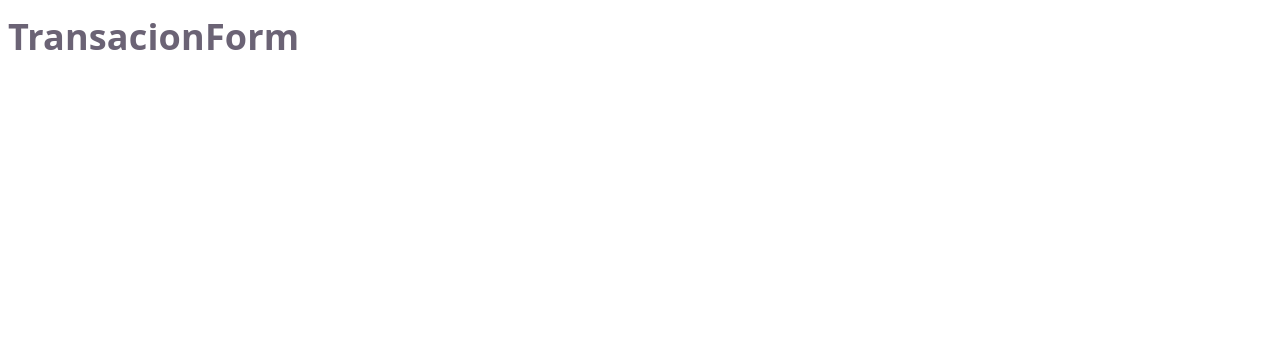
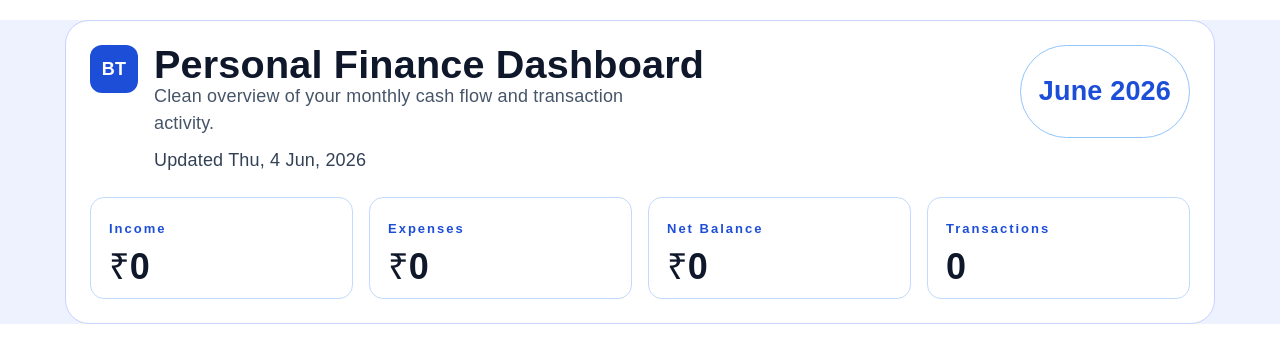
Before and after one commit to yogeshkumawat2027/azentrix-fullstack-task1-, a React (Vite) app: page / in a window 1280 px wide. Shown: the top 362 px of the page. Built offline with nearby package versions, Linux system fonts and the light colour scheme.

Commit message:
make header component with dynamic stat values

```diff
--- a/src/App.jsx
+++ b/src/App.jsx
@@ -1,17 +1,6 @@
-import { useState,useEffect } from 'react'
-import reactLogo from './assets/react.svg'
-import viteLogo from './assets/vite.svg'
-import heroImg from './assets/hero.png'
-// import './App.css'
-
-import {
-  getTransactions,
-} from "./services/transactionService";
-
-import TransactionForm from "./components/TransactionForm";
-// import TransactionTable from "./components/TransactionTable";
-// import SummaryCards from "./components/SummaryCards";
-// import ExpenseChart from "./components/ExpenseChart";
+import { useEffect, useState } from "react";
+import Header from "./components/Header";
+import { getTransactions } from "./services/transactionService";
 
 function App() {
   const [transactions, setTransactions] = useState([]);
@@ -22,21 +11,7 @@ function App() {
 
   return (
     <div>
-
-
-      {/* <SummaryCards transactions={transactions} /> */}
-
-      <TransactionForm
-        transactions={transactions}
-        setTransactions={setTransactions}
-      />
-{/*
-      <TransactionTable
-        transactions={transactions}
-        setTransactions={setTransactions}
-      />
-
-      <ExpenseChart transactions={transactions} /> */}
+      <Header transactions={transactions} />
     </div>
   );
 }
--- a/src/components/Header.jsx
+++ b/src/components/Header.jsx
@@ -1,12 +1,76 @@
-import { getTransactions } from "../services/transactionService";
+import "./Header.css";
 
- function Header(){
+function Header({ transactions }) {
 
-    return(
-        <>
-        <h1>Header</h1>
-        </>
-    )
- }
 
- export default Header;
+    const income = transactions.filter((t)=> t.type === "income")
+                 .reduce((sum , t)=> sum + Number(t.amount) , 0);
+
+    const expenses = transactions
+        .filter((t)=> t.type === "expense")
+        .reduce((sum , t) => sum + Number(t.amount),0);
+
+
+    const netBalance = income - expenses;
+
+    const currDate = new Date();
+
+    const monthYear = currDate.toLocaleDateString("en-IN" , { month  : "long" , year : "numeric"});
+
+  const updatedDate = currDate.toLocaleDateString("en-IN", {
+    weekday: "short",
+    day: "numeric",
+    month: "short",
+    year: "numeric",
+  });
+
+
+
+    return (
+    <header className="dashboard-header">
+      <div className="header-content">
+        <div className="brand-section">
+          <div className="logo">BT</div>
+
+          <div className="header-text">
+            <h1>Personal Finance Dashboard</h1>
+
+            <p>
+              Clean overview of your monthly cash flow and
+              transaction activity.
+            </p>
+            <span className="header-date">Updated {updatedDate}</span>
+          </div>
+        </div>
+
+        <div className="month-section">
+          <h2>{monthYear}</h2>
+        </div>
+      </div>
+
+      <div className="stats-container">
+        <div className="stat-card">
+          <span>Income</span>
+          <h3>₹{income.toLocaleString("en-IN")}</h3>
+        </div>
+
+        <div className="stat-card">
+          <span>Expenses</span>
+          <h3>₹{expenses.toLocaleString("en-IN")}</h3>
+        </div>
+
+        <div className="stat-card">
+          <span>Net Balance</span>
+          <h3>₹{netBalance.toLocaleString("en-IN")}</h3>
+        </div>
+
+        <div className="stat-card">
+          <span>Transactions</span>
+          <h3>{transactions.length}</h3>
+        </div>
+      </div>
+    </header>
+  );
+}
+
+export default Header;
--- /dev/null
+++ b/src/components/header.css
@@ -0,0 +1,172 @@
+body {
+  margin: 0;
+  font-family: Arial, sans-serif;
+  background: #eef2ff;
+}
+
+.dashboard-header {
+  max-width: 1100px;
+  margin: 20px auto;
+  padding: 24px;
+
+  background: #ffffff;
+
+  border: 1px solid #c7d2fe;
+  border-radius: 24px;
+}
+
+/* Top Section */
+
+.header-content {
+  display: flex;
+  justify-content: space-between;
+  align-items: flex-start;
+  gap: 20px;
+
+  margin-bottom: 24px;
+}
+
+.brand-section {
+  display: flex;
+  gap: 16px;
+}
+
+.logo {
+  width: 48px;
+  height: 48px;
+
+  display: flex;
+  align-items: center;
+  justify-content: center;
+
+  background: #1d4ed8;
+  color: white;
+
+  border-radius: 12px;
+
+  font-weight: 700;
+}
+
+.header-text h1 {
+  margin: 6px 0;
+  font-size: 2.2rem;
+  color: #0f172a;
+}
+
+.header-text p {
+  margin: 0;
+  max-width: 500px;
+  color: #475569;
+  line-height: 1.5;
+}
+
+.header-label {
+  color: #1d4ed8;
+  font-size: 13px;
+  font-weight: 700;
+  letter-spacing: 2px;
+}
+
+.header-date {
+  margin-top: 10px;
+  display: block;
+  color: #334155;
+}
+
+.month-section {
+  padding: 10px 18px;
+  border: 1px solid #93c5fd;
+  border-radius: 999px;
+
+  color: #1d4ed8;
+  font-weight: 700;
+
+  white-space: nowrap;
+}
+
+/* Stats */
+
+.stats-container {
+  display: flex;
+  gap: 16px;
+  flex-wrap: wrap;
+}
+
+.stat-card {
+  flex: 1;
+  min-width: 220px;
+
+  padding: 18px;
+
+  border: 1px solid #bfdbfe;
+  border-radius: 14px;
+}
+
+.stat-card span {
+  display: block;
+
+  color: #1d4ed8;
+  font-size: 13px;
+  font-weight: 700;
+
+  letter-spacing: 2px;
+
+  margin-bottom: 12px;
+}
+
+.stat-card h3 {
+  margin: 0;
+  font-size: 2rem;
+  color: #0f172a;
+}
+
+/* Tablet */
+
+@media (max-width: 900px) {
+  .stat-card {
+    min-width: calc(50% - 8px);
+  }
+}
+
+/* Mobile */
+
+@media (max-width: 600px) {
+  .dashboard-header {
+    margin: 10px;
+    padding: 16px;
+    border-radius: 18px;
+  }
+
+  .header-content {
+    flex-direction: column;
+  }
+
+  .brand-section {
+    width: 100%;
+  }
+
+  .header-text h1 {
+    font-size: 1.8rem;
+  }
+
+  .month-section {
+    align-self: flex-start;
+  }
+
+  .stats-container {
+    flex-direction: column;
+  }
+
+  .stat-card {
+    min-width: 100%;
+    padding: 14px;
+  }
+
+  .stat-card h3 {
+    font-size: 1.5rem;
+  }
+
+  .header-text p {
+    font-size: 14px;
+  }
+}
```
